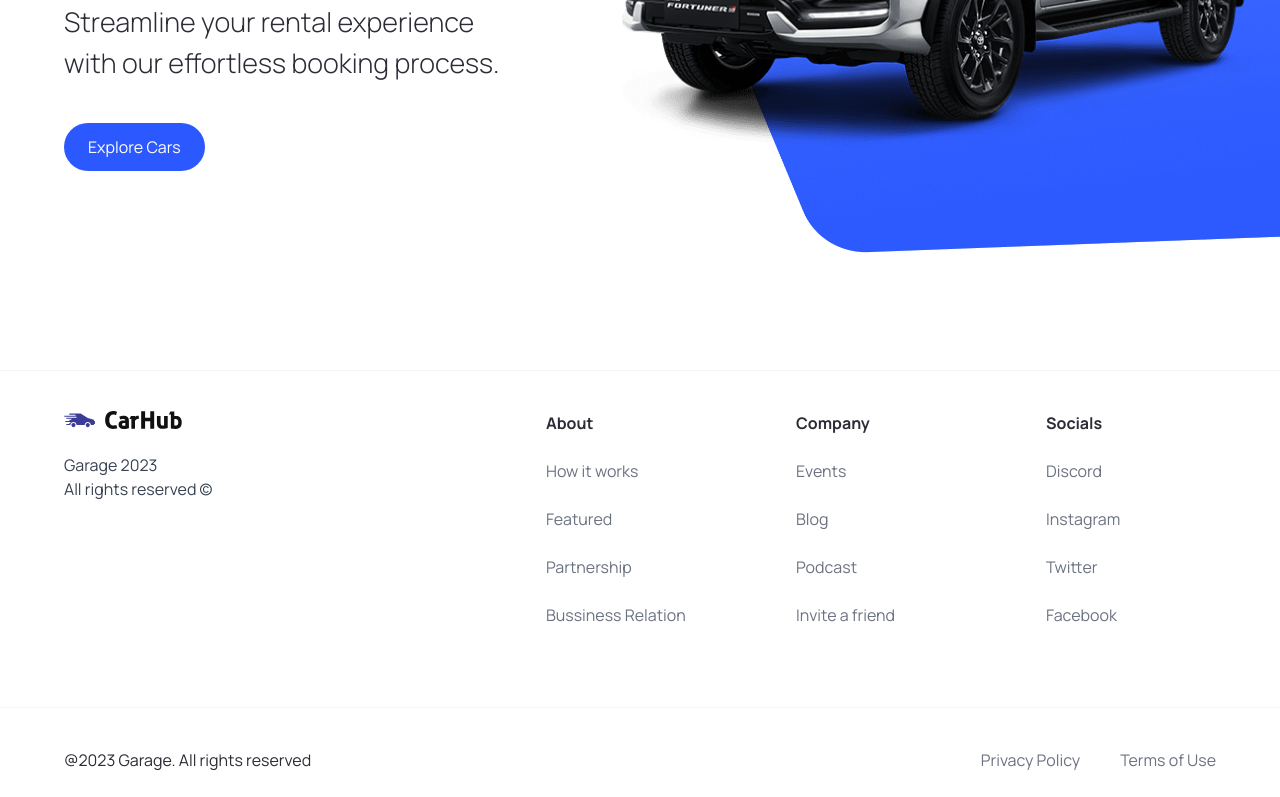
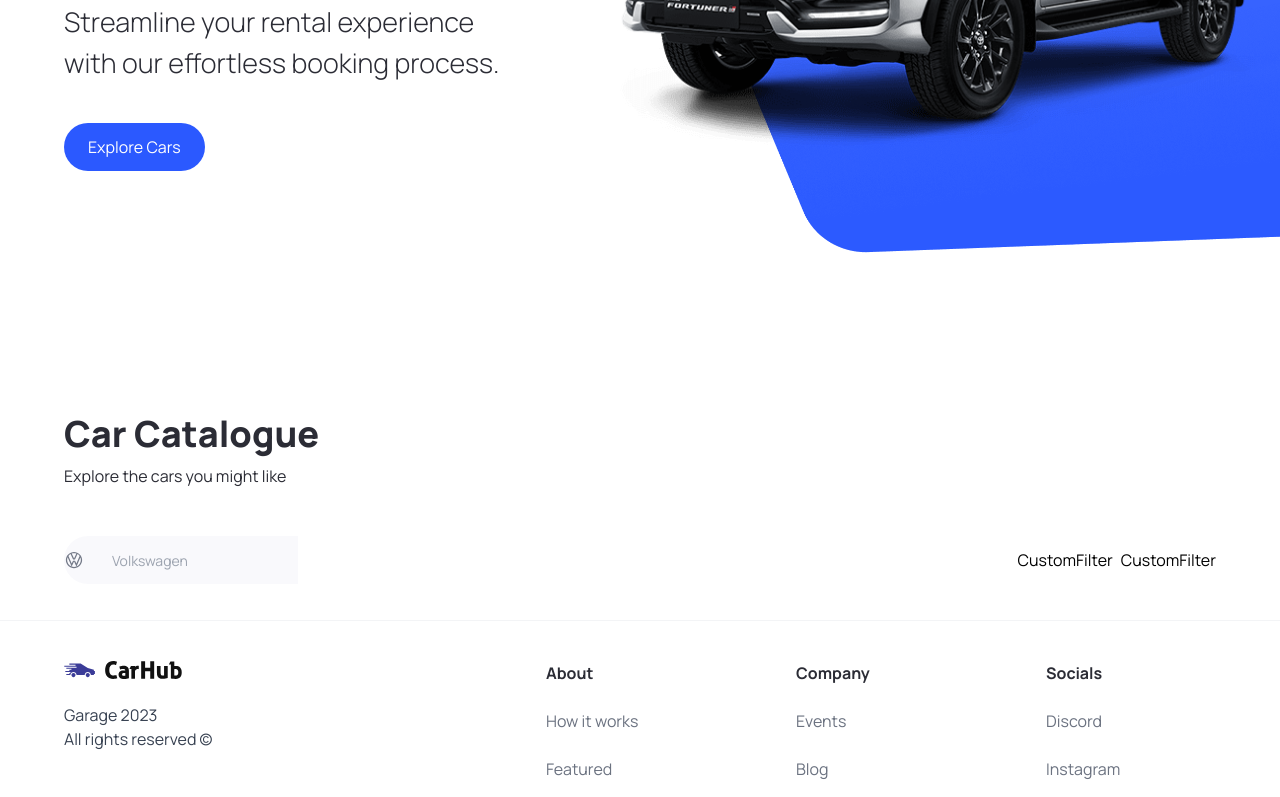
Before and after one commit to alexsajigeorge/garage, a Next.js app: page / in a window 1280 px wide. Shown: the part 450-1247 px from the top of the page. Built offline with nearby package versions, Linux system fonts and the light colour scheme.

Commit message:
custom filter

```diff
--- a/app/page.tsx
+++ b/app/page.tsx
@@ -1,10 +1,25 @@
-import { Hero } from '@/components'
+import { CustomFilter, Hero, SearchBar } from '@/components'
 import Image from 'next/image'
 
 export default function Home() {
   return (
     <main className=" overflow-hidden">
      <Hero/>
+
+     <div className=' mt-12 padding-x padding-y max-width' id='discover'>
+      <div className='home__text-container'>
+        <h1 className='text-4xl font-extrabold'>Car Catalogue</h1>
+        <p>Explore the cars you might like</p>
+      </div>
+      <div className='home__filters'>
+        <SearchBar/>
+        <div className='home__filter-container'>
+          <CustomFilter title="fuel"/>
+          <CustomFilter title="year"/>
+        </div>
+
+      </div>
+     </div>
     </main>
   )
 }
--- /dev/null
+++ b/components/CustomFilter.tsx
@@ -0,0 +1,9 @@
+import React from 'react'
+
+const CustomFilter = () => {
+  return (
+    <div>CustomFilter</div>
+  )
+}
+
+export default CustomFilter
--- /dev/null
+++ b/components/SearchBar.tsx
@@ -0,0 +1,21 @@
+"use client";
+
+import { SearchManufacturer } from "./";
+import { useState } from "react";
+
+const SearchBar = () => {
+  const [manufacturer, setManufacturer] = useState("");
+  const handleSearch = () => {};
+  return (
+    <form className="searchbar" onSubmit={handleSearch}>
+      <div className="search__items">
+        <SearchManufacturer
+          manufacturer={manufacturer}
+          setManufacturer={setManufacturer}
+        />
+      </div>
+    </form>
+  );
+};
+
+export default SearchBar;
--- /dev/null
+++ b/components/SearchManufacturer.tsx
@@ -0,0 +1,54 @@
+"use client";
+import { useState, Fragment } from "react";
+import { Combobox, Transition } from "@headlessui/react";
+import { SearchManufacturerProps } from "@/types";
+import Image from "next/image";
+import { manufacturers } from "@/constants";
+
+const SearchManufacturer = ({
+  manufacturer,
+  setManufacturer,
+}: SearchManufacturerProps) => {
+    const [query, setQuery] = useState('');
+
+    const filteredManufacturers = query === "" ? manufacturers : manufacturers.filter((item)=>(
+        item.toLocaleLowerCase().replace(/\s+/g, "")
+        .includes(query.toLocaleLowerCase().replace(/\s+/g, "")
+    )))
+
+  return (
+    <div className="search-manufacturer">
+      <Combobox>
+        <div className="relative w-full">
+          <Combobox.Button className=" absolute top-[14px]">
+            <Image src="/car-logo.svg" width={20} height={20} alt="car-logo" />
+          </Combobox.Button>
+          <Combobox.Input className="search-manufacturer__input" placeholder="Volkswagen" displayValue={(manufacturer:string)=>manufacturer}
+          onChange={(e)=> setQuery(e.target.value)}
+          />
+          <Transition
+          as={Fragment}
+          leave=" transition ease-in duration-100"
+          leaveFrom="opacity-100"
+          leaveTo="opacity-0"
+          afterLeave={()=> setQuery('')}
+          >
+            <Combobox.Options>
+                {filteredManufacturers.length === 0 && query !== "" && (
+                    <Combobox.Options
+                    value={query}
+                    className="search-manufacturer__option"
+                    >
+                        create "{query}"
+                    </Combobox.Options>
+                )}
+            </Combobox.Options>
+
+          </Transition>
+        </div>
+      </Combobox>
+    </div>
+  );
+};
+
+export default SearchManufacturer;
--- a/components/index.ts
+++ b/components/index.ts
@@ -2,10 +2,16 @@
 import CustomButton from "./CustomButton";
 import Navbar from "./Navbar";
 import Footer from "./Footer";
+import CustomFilter from "./CustomFilter";
+import SearchBar from "./SearchBar";
+import SearchManufacturer from "./SearchManufacturer";
 
 export {
     Hero,
     CustomButton,
     Navbar,
     Footer,
+    CustomFilter,
+    SearchBar,
+    SearchManufacturer
 }
--- a/package.json
+++ b/package.json
@@ -9,6 +9,7 @@
     "lint": "next lint"
   },
   "dependencies": {
+    "@headlessui/react": "^1.7.17",
     "@types/node": "20.5.9",
     "@types/react": "18.2.21",
     "@types/react-dom": "18.2.7",
--- a/types/index.ts
+++ b/types/index.ts
@@ -6,3 +6,8 @@
     handleClick?: MouseEventHandler<HTMLButtonElement>;
     btnType?: "button" | "submit";
 }
+
+export interface SearchManufacturerProps{
+    manufacturer: string,
+    setManufacturer: (manufacturer: string) => void
+}
```
Also changed, not shown: 1 other file (tests, documents, lock files or other folders).
